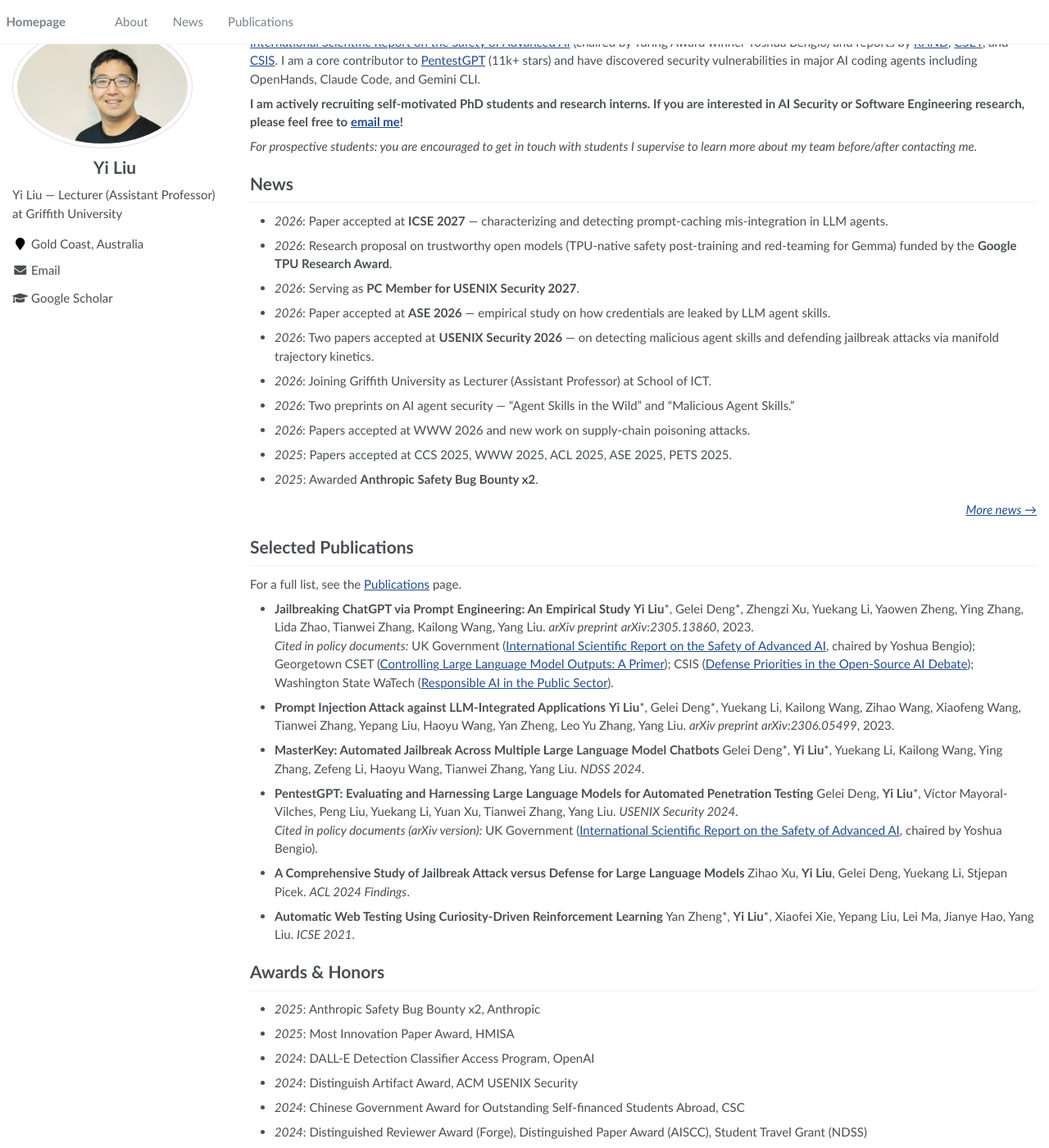
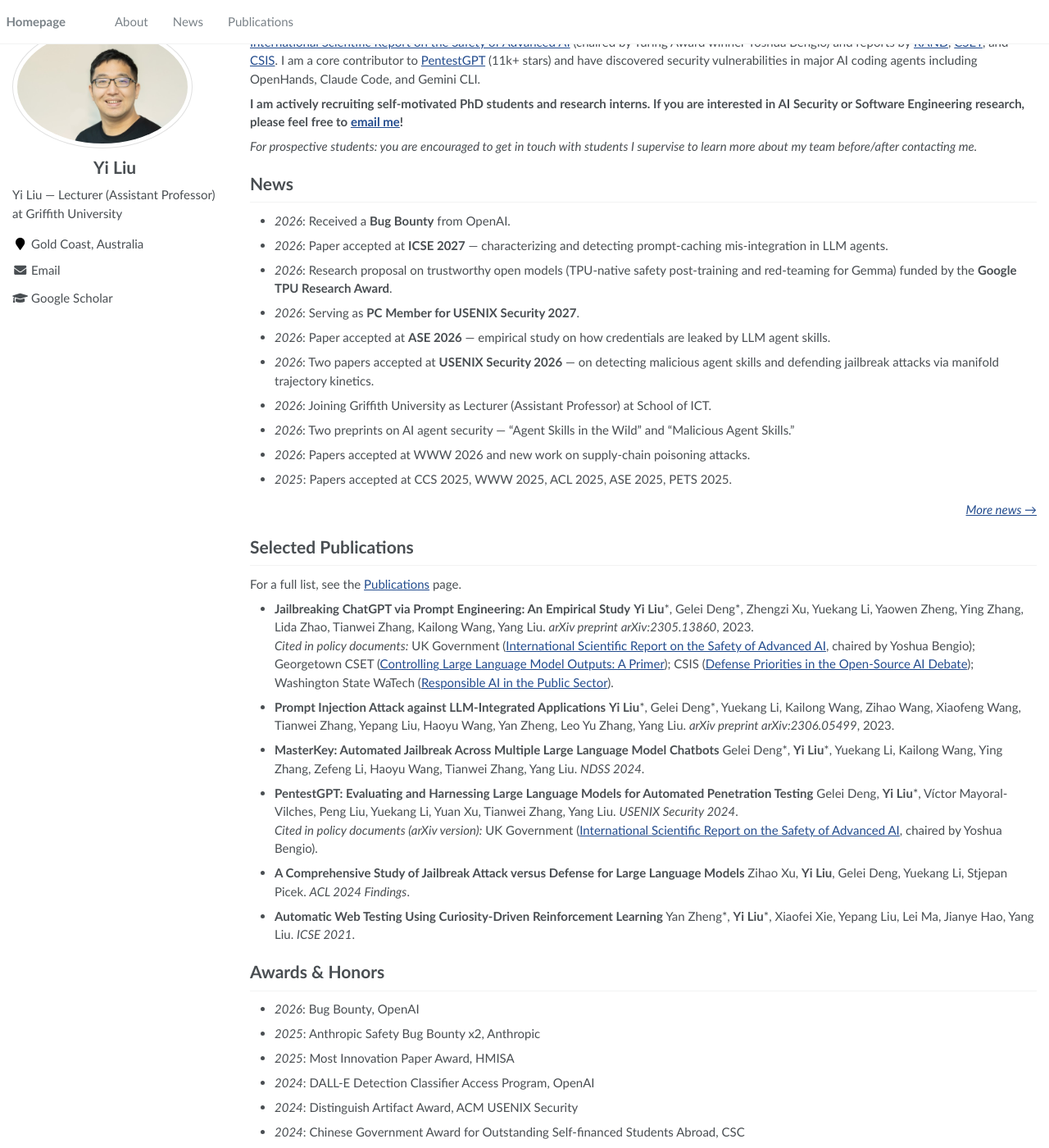
Before and after one commit to liuyi-academic/liuyi-academic.github.io, a Jekyll site: the page built from _pages/about.md, in a window 1280 px wide and 1400 px high, scrolled down 224 px. Shown: the whole window at 82% size. Built offline with Jekyll 4.4.1, drawn with Linux system fonts in a browser that asks for light colours.

Commit message:
feat: add OpenAI bug bounty to news and awards
Co-Authored-By: Claude Fable 5.2 <noreply@anthropic.com>

```diff
--- a/_data/news.yml
+++ b/_data/news.yml
@@ -1,5 +1,7 @@
 # News entries, newest first. Rendered on the landing page (top 10) and the
 # full /news/ page. `date` is the year label; `text` is markdown.
+- date: "2026"
+  text: 'Received a **Bug Bounty** from OpenAI.'
 - date: "2026"
   text: 'Paper accepted at **ICSE 2027** — characterizing and detecting prompt-caching mis-integration in LLM agents.'
 - date: "2026"
--- a/_pages/about.md
+++ b/_pages/about.md
@@ -60,6 +60,7 @@ For a full list, see the [Publications](/publications/) page.
 
 # Awards & Honors
 
+- *2026*: Bug Bounty, OpenAI
 - *2025*: Anthropic Safety Bug Bounty x2, Anthropic
 - *2025*: Most Innovation Paper Award, HMISA
 - *2024*: DALL-E Detection Classifier Access Program, OpenAI
```
